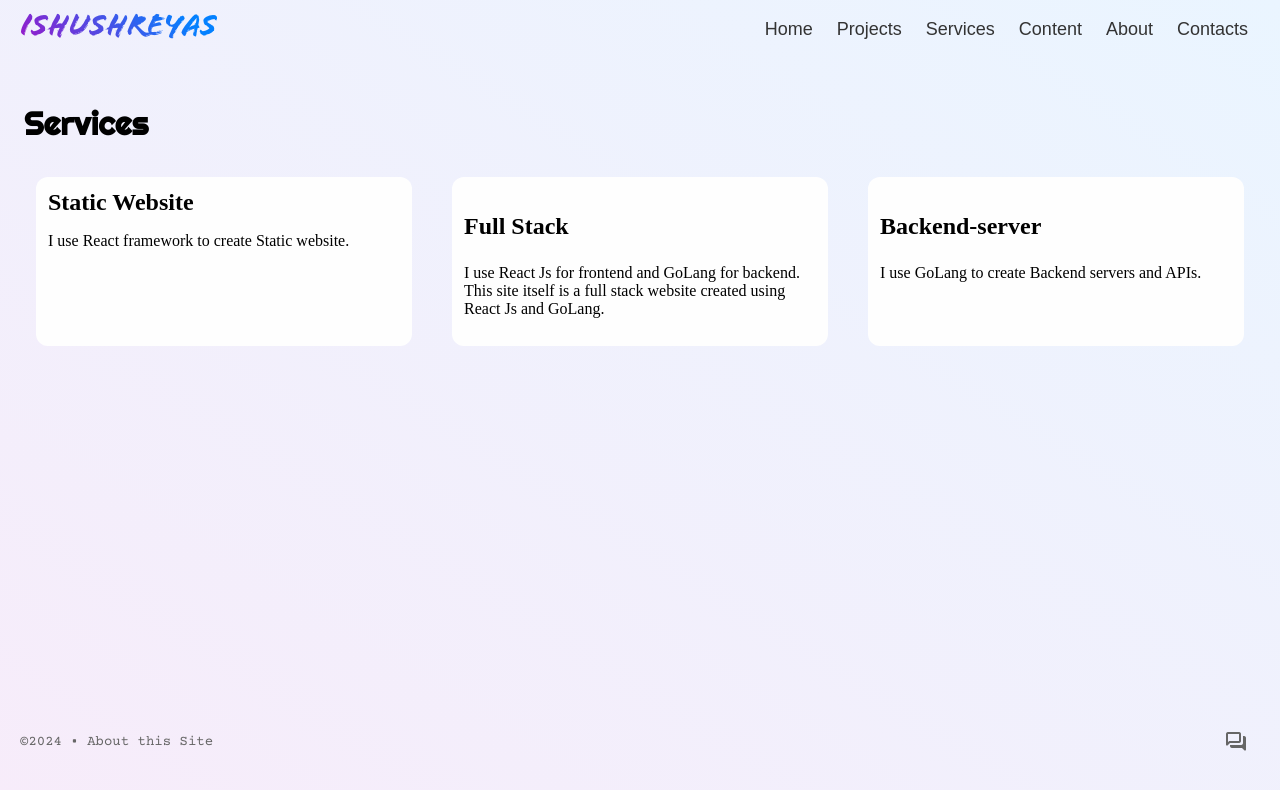
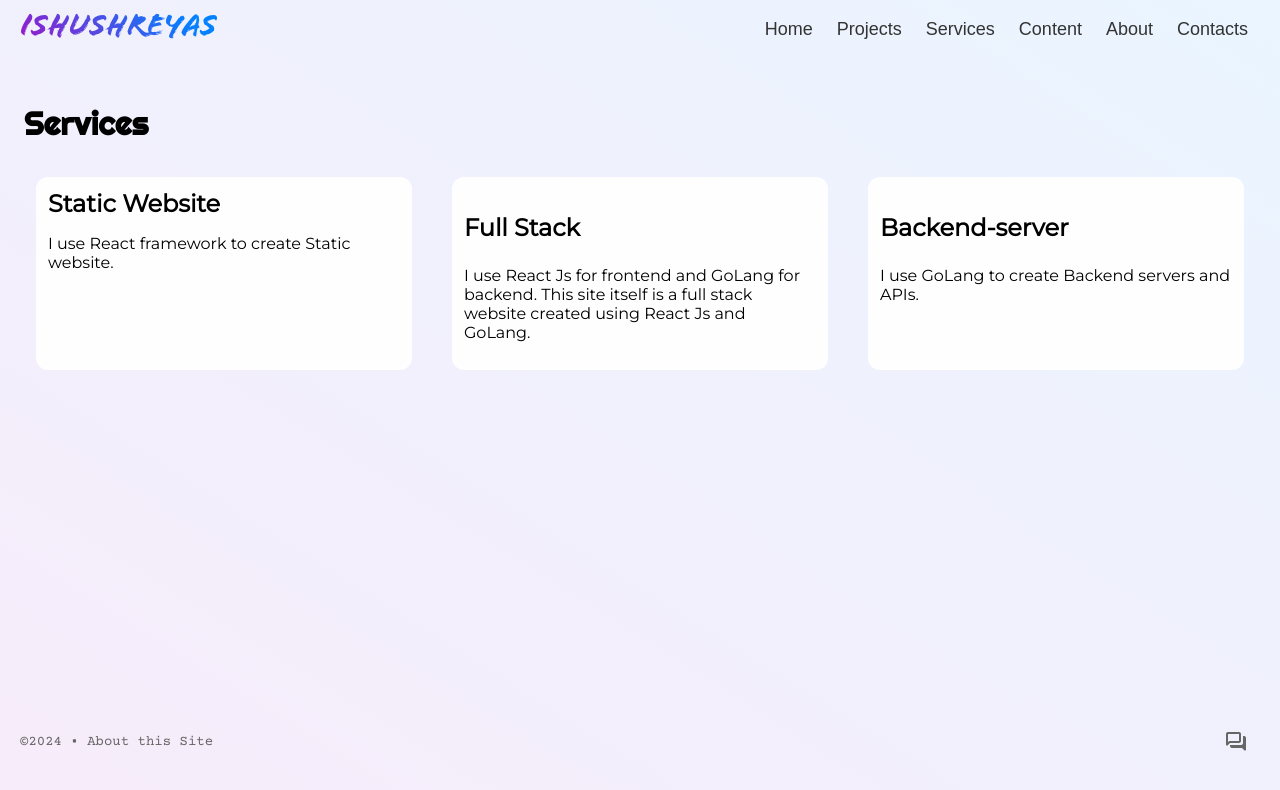
Before and after one commit to ishushreyas/ishushreyas, a React (Vite) app in the folder frontend/: page /services in a window 1280 px wide. Shown: the top 790 px of the page. Built offline with nearby package versions, Linux system fonts and the light colour scheme.

Commit message:
Update services.jsx

```diff
--- a/frontend/src/routes/services.jsx
+++ b/frontend/src/routes/services.jsx
@@ -6,16 +6,16 @@ const Services = () => {
       <h1 className="righteous">Services</h1>
       <div className="grid grid-cols-1 md:grid-cols-2 lg:grid-cols-3 gap-8">
       <div className='br-2 bg-1 m-1 p-1 hv:cd-1'>
-        <h3 className='t-6 m-0 poppins'>Static Website</h3>
-        <p className='poppins'>I use React framework to create Static website.</p>
+        <h3 className='t-6 m-0 p'>Static Website</h3>
+        <p className='p'>I use React framework to create Static website.</p>
       </div>
       <div className='br-2 bg-1 m-1 p-1'>
-        <h3 className='t-6 poppins'>Full Stack</h3>
-        <p className='poppins'>I use React Js for frontend and GoLang for backend. This site itself is a full stack website created using React Js and GoLang.</p>
+        <h3 className='t-6 p'>Full Stack</h3>
+        <p className='p'>I use React Js for frontend and GoLang for backend. This site itself is a full stack website created using React Js and GoLang.</p>
       </div>
       <div className='br-2 bg-1 m-1 p-1'>
-        <h3 className='t-6 poppins'>Backend-server</h3>
-        <p className='poppins'>I use GoLang to create Backend servers and APIs.</p>
+        <h3 className='t-6 p'>Backend-server</h3>
+        <p className='p'>I use GoLang to create Backend servers and APIs.</p>
       </div>
       </div>
     </div>
```
